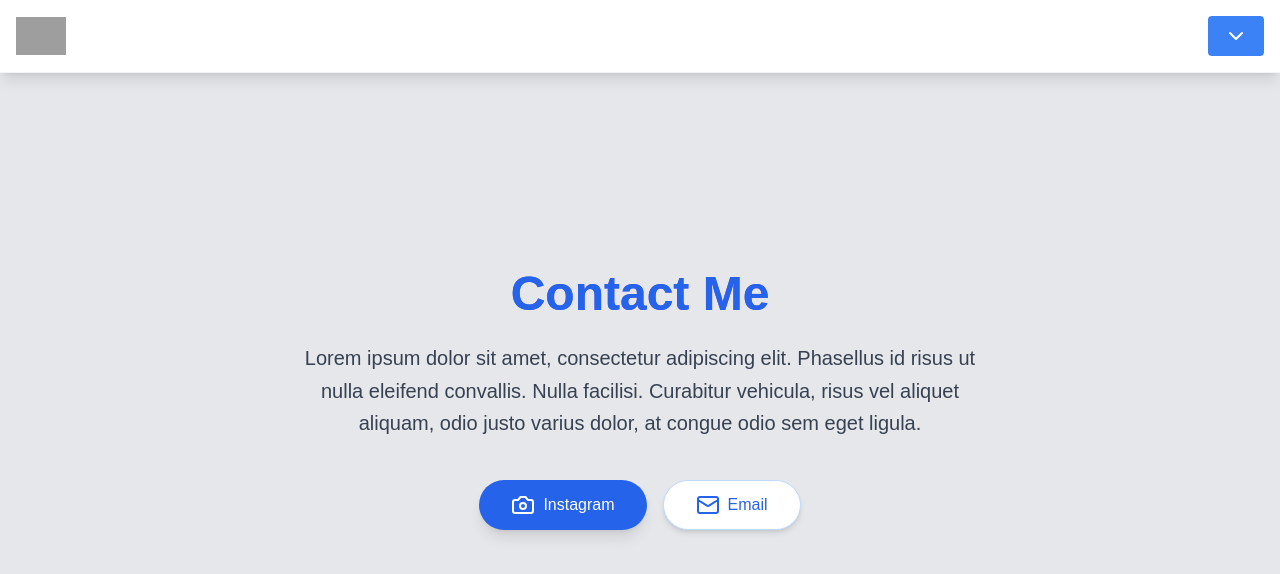
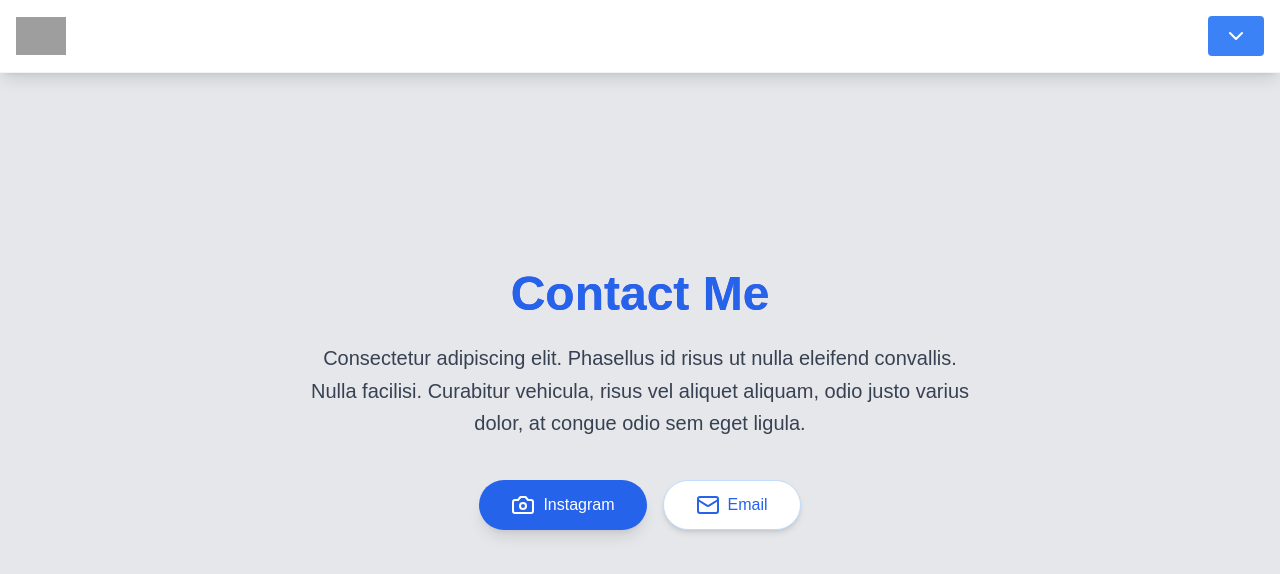
Before and after one commit to drkrssll/jarl-next-app, a Next.js app: page /contact in a window 1280 px wide. Shown: the top 574 px of the page. Built offline with nearby package versions, Linux system fonts and the light colour scheme; grey boxes are pictures that could not be loaded.

Commit message:
Update page.tsx

```diff
--- a/app/contact/page.tsx
+++ b/app/contact/page.tsx
@@ -24,7 +24,7 @@ const ContactPage = () => {
               Contact Me
             </h1>
             <p className="text-xl text-gray-700 max-w-2xl mx-auto mb-10 leading-relaxed">
-              Lorem ipsum dolor sit amet, consectetur adipiscing elit. Phasellus id risus ut nulla eleifend convallis. Nulla facilisi. Curabitur vehicula, risus vel aliquet aliquam, odio justo varius dolor, at congue odio sem eget ligula.
+              Consectetur adipiscing elit. Phasellus id risus ut nulla eleifend convallis. Nulla facilisi. Curabitur vehicula, risus vel aliquet aliquam, odio justo varius dolor, at congue odio sem eget ligula.
             </p>
             <div className="flex justify-center space-x-4">
               <button
```
